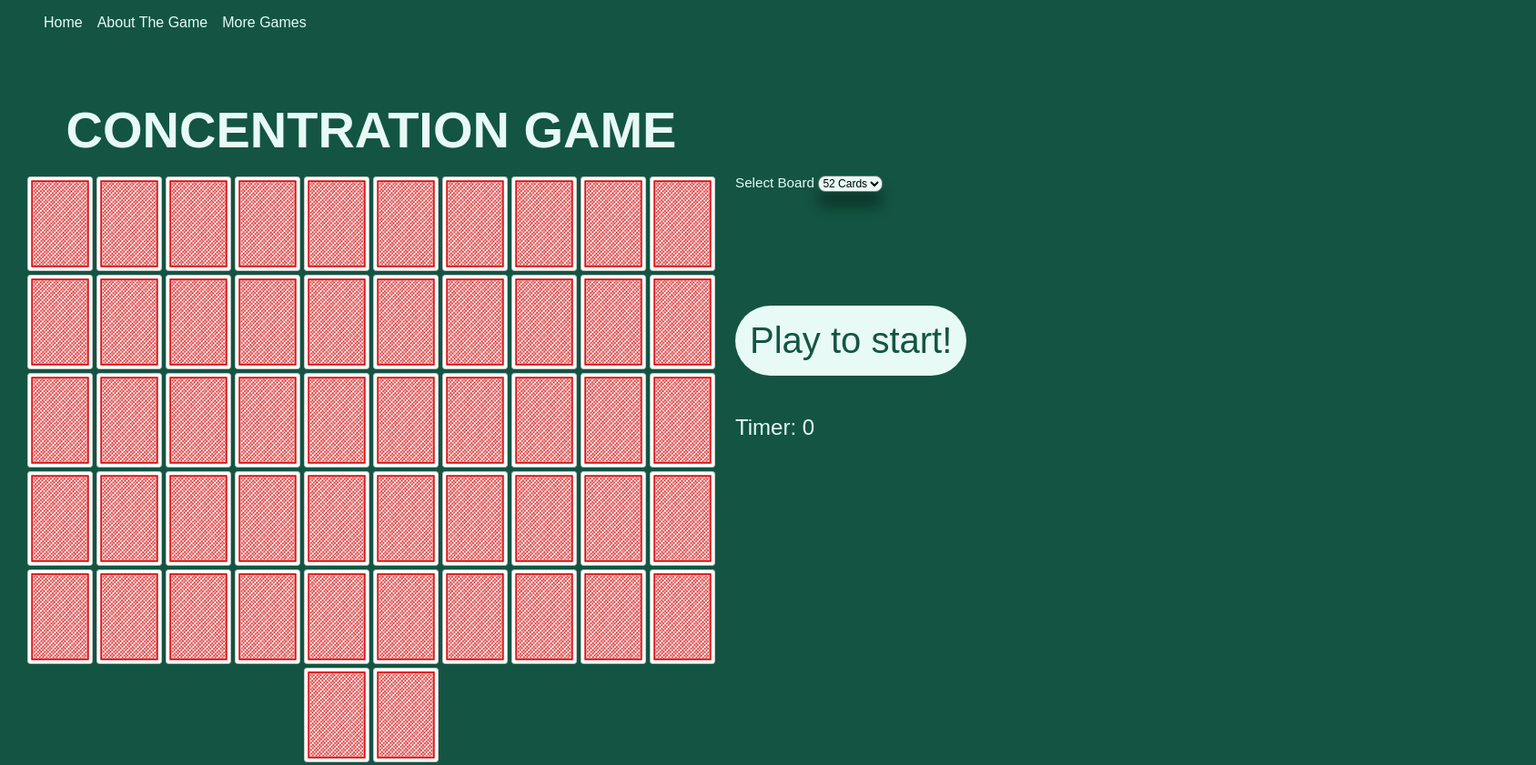
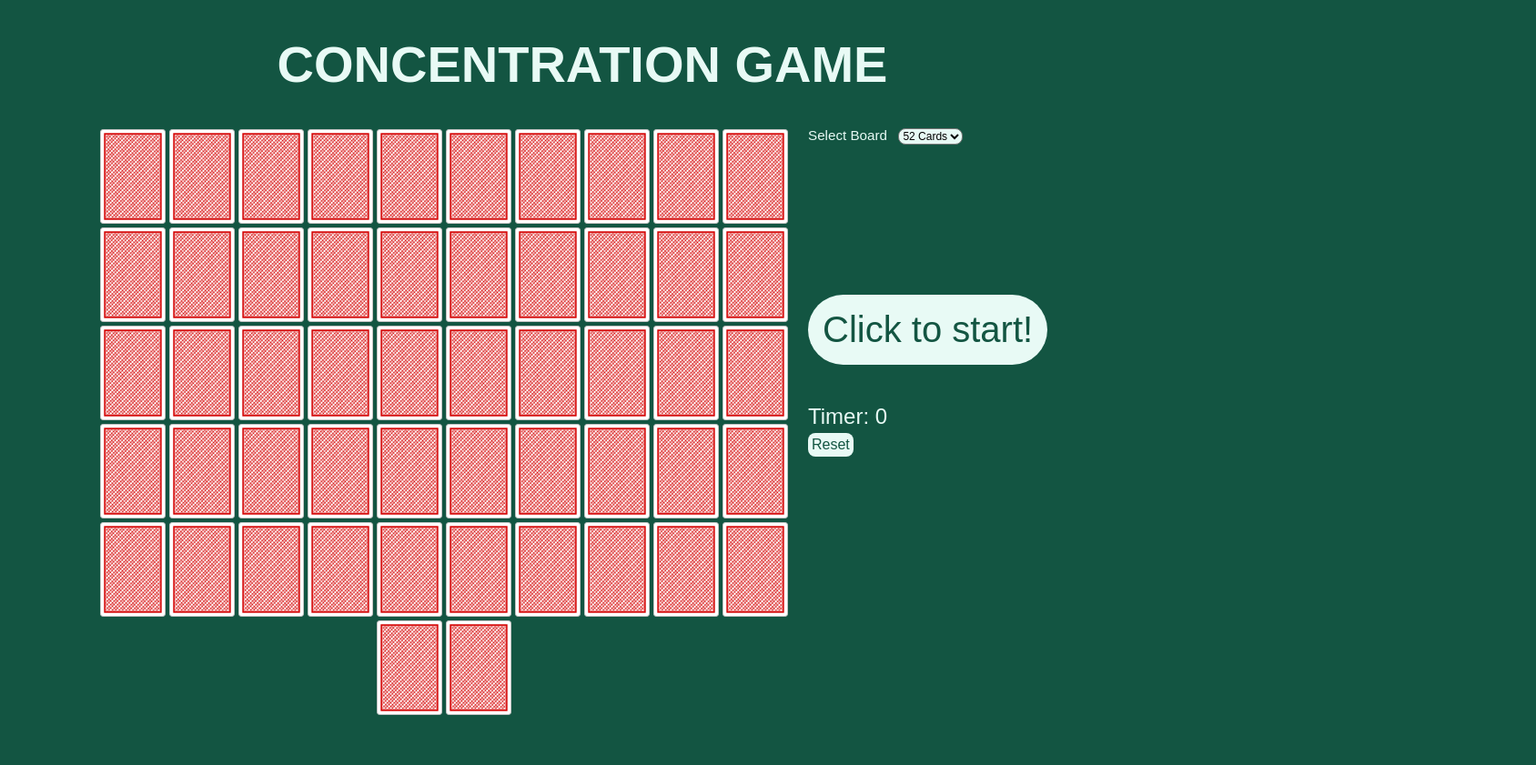
Before and after one commit to gellisun/Concentration_Game, a plain HTML site: page index.html in a window 1280 px wide. Shown: the top 841 px of the page at 91% size, 1688 px wide, since content can reach past the window. Drawn offline with Linux system fonts and the light colour scheme; a web font is replaced by a local one.

Commit message:
remove minor bugs, adjust css

```diff
--- a/css/styles.css
+++ b/css/styles.css
@@ -14,11 +14,11 @@ main {
   display: grid;
   justify-content: center;
   justify-content: space-between;
-  grid-template-columns: 100vmin 100vmin;
-  grid-template-rows: 15vmin 10vmin 20vmin 20vmin 40vmin;
+  grid-template-columns: 10vmin 100vmin 100vmin 10vmin;
+  grid-template-rows: 15vmin 20vmin 20vmin 20vmin 40vmin;
 }
 
-ul {
+/* ul {
   color: rgb(232, 250, 245);
   list-style: none;
   display: flex;
@@ -30,7 +30,7 @@ ul {
 li {
   margin-right: 2vmin;
   font-size: 2vmin;
-}
+} */
 
 
 a {
@@ -42,14 +42,12 @@ h1 {
   font-size: 7vmin;
   color: rgb(232, 250, 245);
   text-align: center;
-  grid-column: 1 / span 2;
-  grid-row: 1 / span 1;
 }
 
 #board {
   min-width: 100vmin;
-  grid-column: 1 / span 1;
-  grid-row: 2 / span 3;
+  grid-column: 2 / span 1;
+  grid-row: 1 / span 3;
   display: flex;
   flex-wrap: wrap;
   justify-content: center;
@@ -61,20 +59,21 @@ h1 {
 }
 
 .dropdown {
-  grid-column: 2 / span 1;
-  grid-row: 2 / span 1;
+  grid-column: 3 / span 1;
+  grid-row: 1 / span 1;
 }
 
 label {
   color: rgb(232, 250, 245);
   font-size: 1.9vmin;
+  padding-right: 1vmin;
 }
 
 #options {
   background-color: rgb(232, 250, 245);
   font-size: 1.5vmin;
   border-radius: 1vmin;
-  box-shadow: 0vmin 2vmin 2vmin 0vmin rgba(0, 0, 0, 0.4);
+  box-shadow: 0vmin 0.5vmin vmin 0vmin rgba(0, 0, 0, 0.4);
 }
 
 .play {
@@ -92,24 +91,37 @@ label {
 }
 
 #button {
-  grid-column: 2 / span 1;
-  grid-row: 3/ span 1;
+  grid-column: 3 / span 1;
+  grid-row: 2 / span 1;
 }
 
 #timer {
   height: 8vmin;
   font-size: 3vmin;
   color: rgb(232, 250, 245);
-  grid-column: 2 / span 1;
-  grid-row: 4 / span 1;
+  grid-column: 3 / span 1;
+  grid-row: 3 / span 1;
+}
+
+#reset {
+  background-color: rgb(232, 250, 245);
+  color: rgb(19, 85, 66);
+  border: none;
+  border-radius: 1vmin;
+  font-family: 'Pathway Extreme', sans-serif;
+  padding: 0.5vmin;
+  text-align: center;
+  text-decoration: none;
+  font-size: 2vmin;
+  cursor: pointer;
 }
 
 #message {
   height: 8vmin;
   font-size: 4vmin;
   color: rgb(232, 250, 245);
-  grid-column: 2 / span 1;
-  grid-row: 5 / span 1;
+  grid-column: 3 / span 1;
+  grid-row: 4 / span 1;
 }
 
 #footer {
--- a/index.html
+++ b/index.html
@@ -13,17 +13,17 @@
     <script defer src="/js/script.js"></script>
 </head>
 <body>
-    <nav>
+    <!-- <nav>
         <ul>
             <li><a href="#" target=”_blank” rel="noopener noreferrer">Home</a></li>
             <li><a href="#" target=”_blank” rel="noopener noreferrer">About The Game</a></li>
             <li><a href="#" target=”_blank” rel="noopener noreferrer">More Games</a></li>
         </ul>
-    </nav>
-    <main>
+    </nav> -->
     <header>
         <h1>CONCENTRATION GAME</h1>
     </header>
+    <main>
         <section id="board">
         </section>
         <div class="dropdown">
@@ -35,9 +35,9 @@
             </div>
           </div>
         <div id="button">
-            <button class="play">Play to start!</button>
+            <button class="play">Click to start!</button>
         </div>
-        <p id="timer">Timer: <span id="clock">0</span></p>
+        <p id="timer">Timer: <span id="clock">0</span><br><button id="reset">Reset</button></p>
         <p id="message"></p>
     </main>
     <footer>
--- a/js/script.js
+++ b/js/script.js
@@ -1,5 +1,5 @@
 // // Constants
-const CARDS_DEFAULT = [
+const CARDS = [
     { path: '../imgs/cards/clubs/clubs-A.svg', id: 'A' },
     { path: '../imgs/cards/clubs/clubs-K.svg', id: 'K' },
     { path: '../imgs/cards/clubs/clubs-Q.svg', id: 'Q' },
@@ -52,34 +52,6 @@ const CARDS_DEFAULT = [
     { path: '../imgs/cards/spades/spades-r04.svg', id: '4' },
     { path: '../imgs/cards/spades/spades-r03.svg', id: '3' },
     { path: '../imgs/cards/spades/spades-r02.svg', id: '2' }];
-// const EASY_CARDS = [
-//     { path: '../imgs/cards/clubs/clubs-A.svg', id: 'A' },
-//     { path: '../imgs/cards/clubs/clubs-K.svg', id: 'K' },
-//     { path: '../imgs/cards/clubs/clubs-Q.svg', id: 'Q' },
-//     { path: '../imgs/cards/clubs/clubs-J.svg', id: 'J' },
-//     { path: '../imgs/cards/clubs/clubs-r10.svg', id: '10' },
-//     { path: '../imgs/cards/clubs/clubs-r09.svg', id: '9' },
-//     { path: '../imgs/cards/clubs/clubs-r08.svg', id: '8' },
-//     { path: '../imgs/cards/clubs/clubs-r07.svg', id: '7' },
-//     { path: '../imgs/cards/clubs/clubs-r06.svg', id: '6' },
-//     { path: '../imgs/cards/clubs/clubs-r05.svg', id: '5' },
-//     { path: '../imgs/cards/clubs/clubs-r04.svg', id: '4' },
-//     { path: '../imgs/cards/clubs/clubs-r03.svg', id: '3' },
-//     { path: '../imgs/cards/clubs/clubs-r02.svg', id: '2' },
-//     { path: '../imgs/cards/diamonds/diamonds-A.svg', id: 'A' },
-//     { path: '../imgs/cards/diamonds/diamonds-K.svg', id: 'K' },
-//     { path: '../imgs/cards/diamonds/diamonds-Q.svg', id: 'Q' },
-//     { path: '../imgs/cards/diamonds/diamonds-J.svg', id: 'J' },
-//     { path: '../imgs/cards/diamonds/diamonds-r10.svg', id: '10' },
-//     { path: '../imgs/cards/diamonds/diamonds-r09.svg', id: '9' },
-//     { path: '../imgs/cards/diamonds/diamonds-r08.svg', id: '8' },
-//     { path: '../imgs/cards/diamonds/diamonds-r07.svg', id: '7' },
-//     { path: '../imgs/cards/diamonds/diamonds-r06.svg', id: '6' },
-//     { path: '../imgs/cards/diamonds/diamonds-r05.svg', id: '5' },
-//     { path: '../imgs/cards/diamonds/diamonds-r04.svg', id: '4' },
-//     { path: '../imgs/cards/diamonds/diamonds-r03.svg', id: '3' },
-//     { path: '../imgs/cards/diamonds/diamonds-r02.svg', id: '2' }
-// ]
 const CARD_BACK = '../imgs/cards/backs/red.svg';
 
 
@@ -90,13 +62,14 @@ let timer;
 let winningCondition;
 let timeRunOut;
 let numOfCards;
-let SHUFFLED_DEFAULT_CARDS;
+let shuffledCards;
 
 
 // Cached elements
 const boardEl = document.getElementById('board');
 const optionEl = document.getElementById('options');
 const btnEl = document.getElementById('button');
+const resetEl = document.getElementById('reset');
 const msgEl = document.getElementById('message');
 
 
@@ -104,6 +77,7 @@ const msgEl = document.getElementById('message');
 document.addEventListener('DOMContentLoaded', init);
 boardEl.addEventListener('click', handleMove);
 btnEl.addEventListener('click', handleBtnClick);
+resetEl.addEventListener('click', handleReset);
 optionEl.addEventListener('change', handleOptionChange);
 
 
@@ -114,19 +88,17 @@ function init() {
     timeRunOut = false;
     numOfCards = 52;
     winningCondition = numOfCards;
-    shuffleCards();
-    createBoard();
     render();
 }
 
 function shuffleCards () {
-    let cards = [...CARDS_DEFAULT];
+    let cards = [...CARDS];
     if (numOfCards === 26) {
         cards = cards.filter((cardObj, idx) => {
             return idx < numOfCards;
         })
     }
-    SHUFFLED_DEFAULT_CARDS = cards.sort(() => 0.5 - Math.random());
+    shuffledCards = cards.sort(() => 0.5 - Math.random());
 }
 
 function createBoard() {
@@ -140,7 +112,8 @@ function createBoard() {
 }
 
 function startTimer() {
-    countdown(5, 0);
+    let minutes = numOfCards === 26 ? 2 : 4;
+    countdown(minutes, 0);
 }
 
 function countdown(minutes, seconds) {
@@ -167,15 +140,17 @@ function countdown(minutes, seconds) {
 }
 
 function render() {
-
+    shuffleCards();
+    createBoard();
 }
 
 // Player interacts…
 function handleBtnClick(e) {
     let target = e.target;
-    if (!target.classList.contains('play')) {
+    if (!target.classList.contains('play') || target.disabled) {
         return;
     }
+    target.disabled = true;
     gameHasStarted = true;
     startTimer();
 }
@@ -184,8 +159,13 @@ function handleOptionChange(e) {
     numOfCards = parseInt(e.target.value);
     winningCondition = numOfCards;
     boardEl.innerHTML = '';
-    shuffleCards();
-    createBoard();
+    gameHasStarted = false;
+    clearTimeout(timer);
+    render();
+}
+
+function handleReset() {
+    location.reload();
 }
 
 function handleMove(e) {
@@ -200,8 +180,8 @@ function handleMove(e) {
     let target = e.target;
     let cardIndex = target.id;
     let selectedCard = document.getElementsByClassName('card');
-    selectedCard = SHUFFLED_DEFAULT_CARDS[cardIndex].path;
-    let selectedCardId = SHUFFLED_DEFAULT_CARDS[cardIndex].id;
+    selectedCard = shuffledCards[cardIndex].path;
+    let selectedCardId = shuffledCards[cardIndex].id;
 
     if (firstAndSecondChoice.length < 2) {
         if (target.classList.contains('active')) {
@@ -231,13 +211,14 @@ function handleMove(e) {
             checkForWin();
         }, 1000);
     }
-    render();
 }
+
 
 // Check the game status:
 function checkForWin() {
     console.log(winningCondition);
     if (winningCondition === 0 && !timeRunOut) {
-        msgEl.innerText = 'CONGRATULATIONS!!! You spotted all matching pairs!';
+        clearTimeout(timer);
+        msgEl.textContent = 'WELL DONE!!! You spotted all matching pairs!';
     }
 }
```
